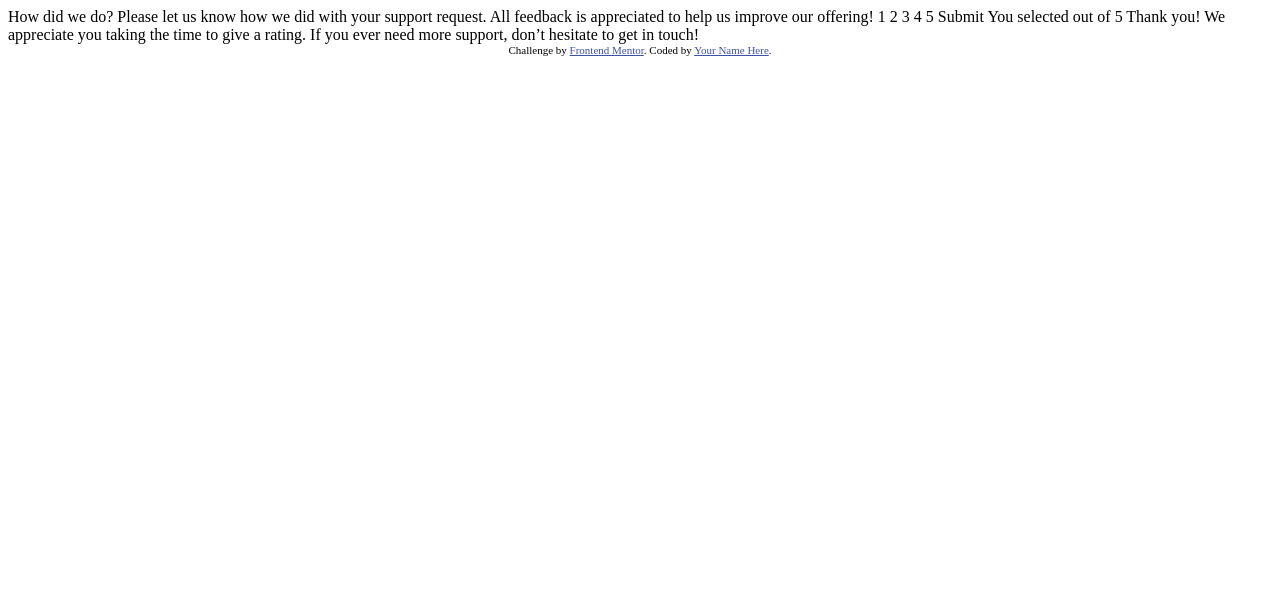
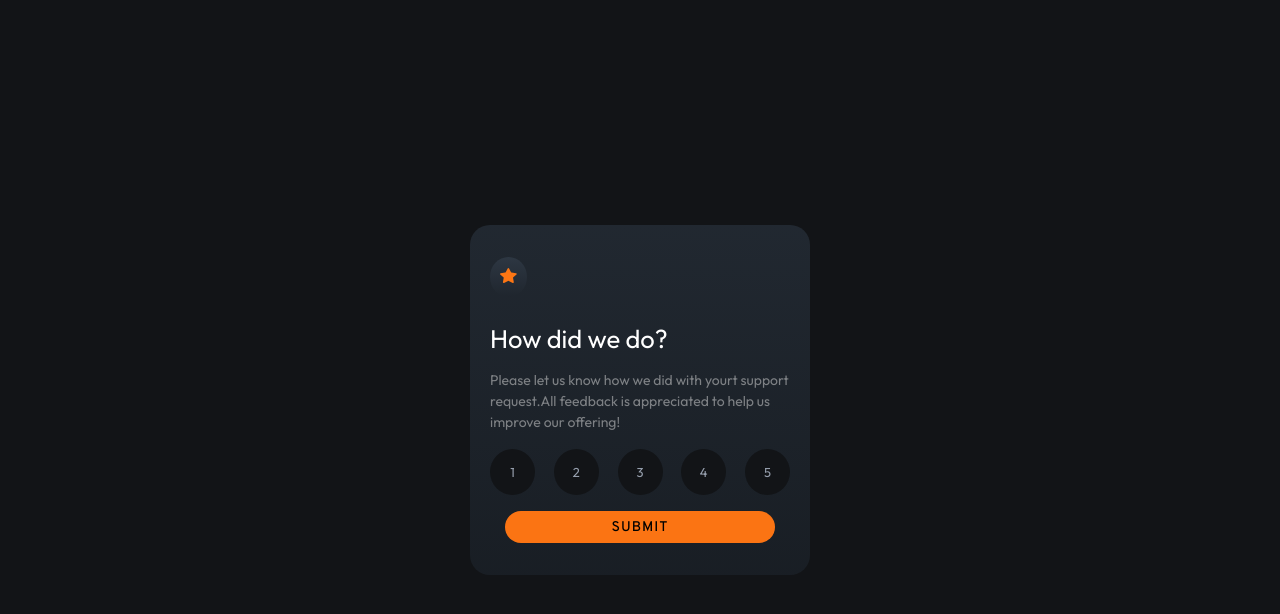
Before and after one commit to EdemAb6/interactive-rating-website, a plain HTML site: page index.html in a window 1280 px wide. Drawn offline with Linux system fonts and the light colour scheme.

Commit message:
Update HTML content

```diff
--- a/index.html
+++ b/index.html
@@ -3,47 +3,55 @@
 <head>
   <meta charset="UTF-8">
   <meta name="viewport" content="width=device-width, initial-scale=1.0"> <!-- displays site properly based on user's device -->
+  <link rel="stylesheet" href="style.css">
+  <link rel="icon" type="image/png" sizes="32x32" href="./images/favicon-32x32.png">
+  <link rel="preconnect" href="https://fonts.googleapis.com">
+  <link href="https://fonts.googleapis.com/css2?family=Overpass:wght@400;700&display=swap" rel="stylesheet">
 
-  <link rel="icon" type="image/png" sizes="32x32" href="./images/favicon-32x32.png">
-
+<link rel="preconnect" href="https://fonts.gstatic.com" crossorigin>
+<link href="https://fonts.googleapis.com/css2?family=Outfit:wght@100..900&family=Overpass:ital,wght@0,100..900;1,100..900&display=swap" rel="stylesheet">
   <title>Frontend Mentor | Interactive rating component</title>
 
   <!-- Feel free to remove these styles or customise in your own stylesheet 👍 -->
   <style>
-    .attribution { font-size: 11px; text-align: center; }
-    .attribution a { color: hsl(228, 45%, 44%); }
+
   </style>
 </head>
 <body>
+    <main id="main">
+      <div class="img-container">
+        <img class="icon-image" src="icon-star.svg" alt="">
+      </div>
+      <div>
+        <p class="p1">How did we do?</p>
+        <p class="p2">Please let us know how we did with yourt support request.All feedback is appreciated to help us improve our offering!</p>
+      </div>
+      <div class="rating-list">
+        <ul>
+          <li>1</li>
+          <li>2</li>
+          <li>3</li>
+          <li>4</li>
+          <li>5</li>
+        </ul>
+      </div>
+      <div class="submit-container">
+        <input id="btn" type="submit" value="SUBMIT">
+      </div>
+    </main>
+    <div class="thank-you-card" id="div">
+      <div class="image">
+        <img class="thank-you-img" src="illustration-thank-you.svg" alt="">
+      </div>
+      <div class="rating-result">
+        <p class="result-text" id="result"></p>
+      </div>
+      <div class="thanks-text">
+      <p class="p1">Thank you!</p>
 
-  <!-- Rating state start -->
+      <p class="p2">We appreciate you taking the time to give a rating. if you ever need more suppourt, dont't hesitate to get in touch</p>
 
-  How did we do?
-
-  Please let us know how we did with your support request. All feedback is appreciated
-  to help us improve our offering!
-
-  1 2 3 4 5
-
-  Submit
-
-  <!-- Rating state end -->
-
-  <!-- Thank you state start -->
-
-  You selected <!-- Add rating here --> out of 5
-
-  Thank you!
-
-  We appreciate you taking the time to give a rating. If you ever need more support,
-  don’t hesitate to get in touch!
-
-  <!-- Thank you state end -->
-
-
-  <div class="attribution">
-    Challenge by <a href="https://www.frontendmentor.io?ref=challenge" target="_blank">Frontend Mentor</a>.
-    Coded by <a href="#">Your Name Here</a>.
-  </div>
+    </div>
+    <script src="script.js"></script>
 </body>
 </html>
```
